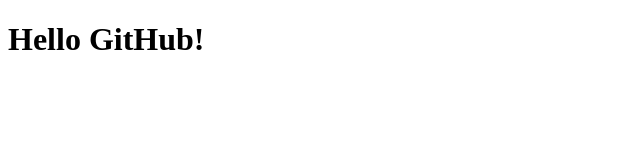
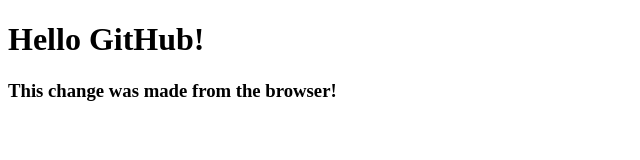
Before and after one commit to IordacheCatalin/session-14, a plain HTML site: page index.html in a window 1280 px wide. Shown: the whole page, without its empty margins (0-640 px from the left). Drawn offline with Linux system fonts and the light colour scheme.

Commit message:
added an h3

```diff
--- a/index.html
+++ b/index.html
@@ -8,5 +8,6 @@
 </head>
 <body>
     <h1>Hello GitHub!</h1>
+    <h3>This change was made from the browser!<h3>
 </body>
 </html>
```
